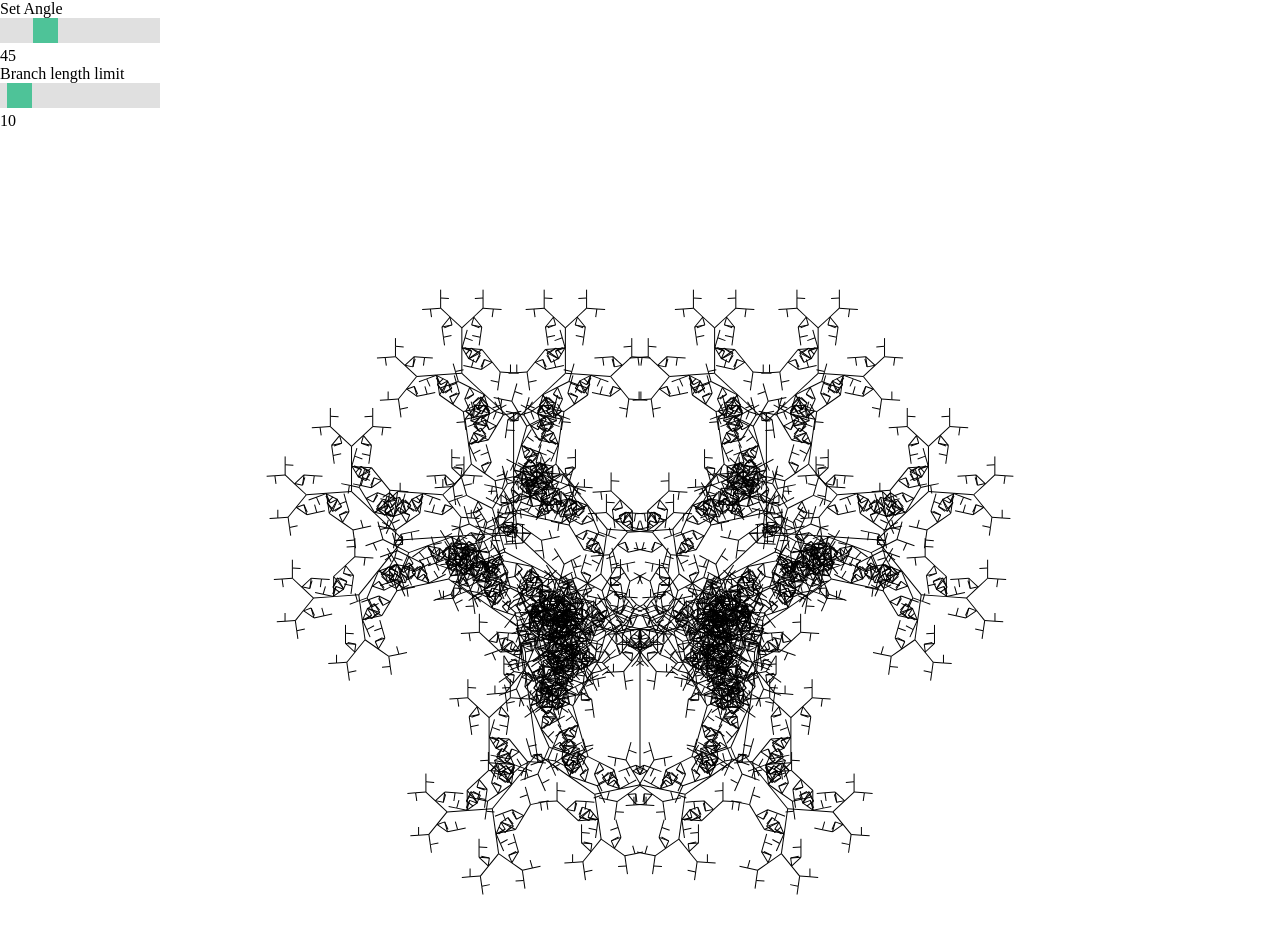
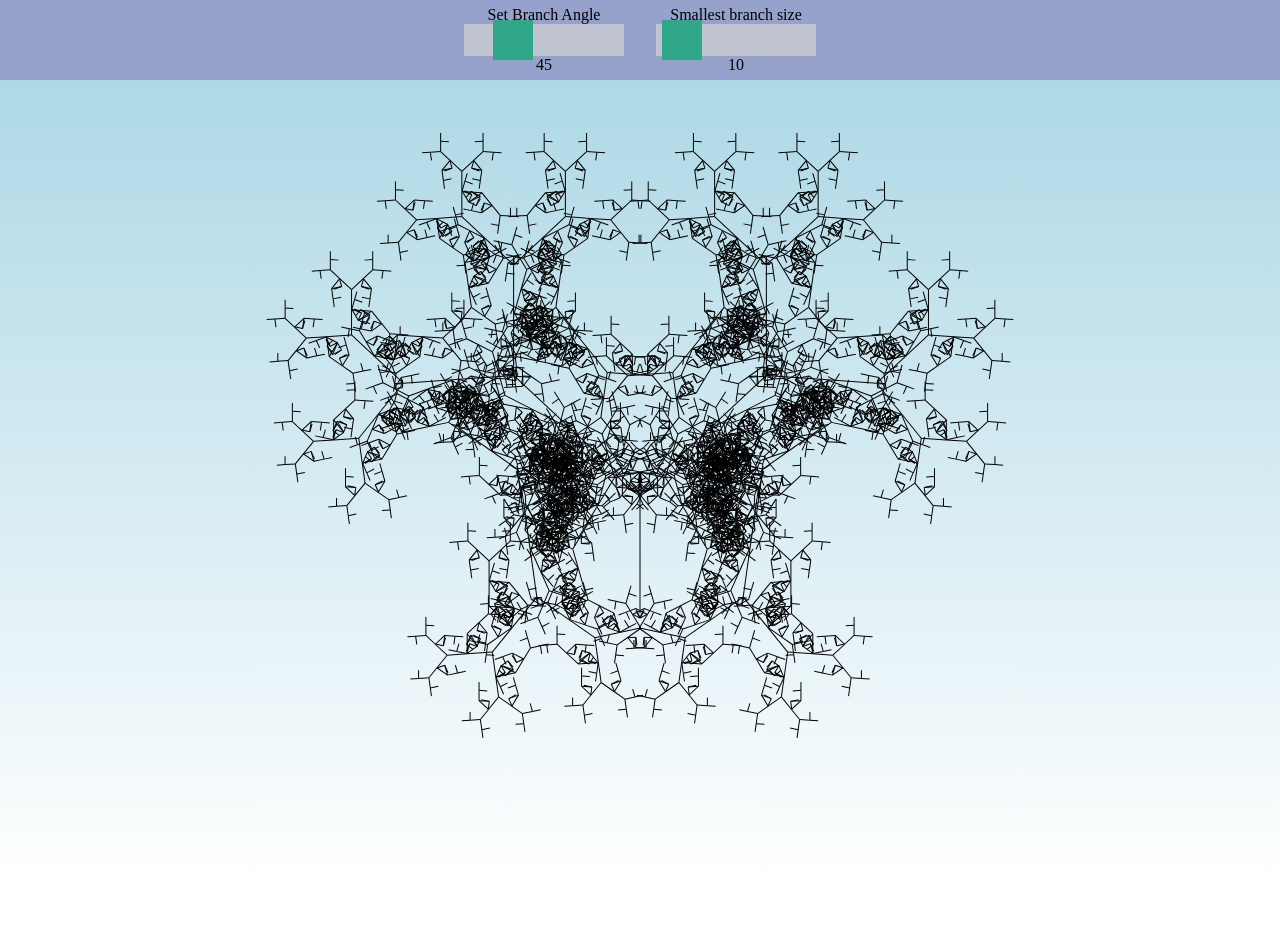
Before and after one commit to MattScarthSaunders/linr, a plain HTML site: page index.html in a window 1280 px wide. After the commit the page ends 880 px from the top, so only its background shows below. Drawn offline with Linux system fonts and the light colour scheme.

Commit message:
updated styles

```diff
--- a/index.html
+++ b/index.html
@@ -8,16 +8,18 @@
     <title>Linr</title>
 </head>
 <body>
-    <div class="slidecontainer">
-        <label>Set Angle</label>
+    <header>
+        <div class="slideContainer">
+            <label>Set Branch Angle</label>
             <input type="range" min="1" max="180" value="45" class="slider" id="angleRange">
             <output>45</output>
         </div>
-    <div class="slidecontainer">
-        <label>Branch length limit</label>
+        <div class="slideContainer">
+            <label>Smallest branch size</label>
             <input type="range" min="5" max="100" value="10" class="slider" id="branches">
             <output>10</output>
         </div>
+    </header>
     <canvas id="canvas" width="1920" height="1080"></canvas>
 </body>
 <foot>
--- a/script.js
+++ b/script.js
@@ -13,14 +13,14 @@ angleSlider.oninput = function () {
     this.nextElementSibling.value = this.value;
     ctx.clearRect(0,0,canvas.width,canvas.height);
     inputAngle = Number(angleSlider.value);
-    draw(canvas.width/2, canvas.height/1.25, 120, 0 , 10);
+    draw(canvas.width/2, canvas.height/1.5, 120, 0 , 10);
 }
 
 branchesSlider.oninput = function () {
     this.nextElementSibling.value = this.value;
     ctx.clearRect(0,0,canvas.width,canvas.height);
     branches = Number(branchesSlider.value);
-    draw(canvas.width/2, canvas.height/1.25, 120, 0 , 10);
+    draw(canvas.width/2, canvas.height/1.5, 120, 0 , 10);
 }
 
 function draw(startX, startY, length, angle, weight) {
@@ -48,4 +48,4 @@ function draw(startX, startY, length, angle, weight) {
 }
 
 
-draw(canvas.width/2, canvas.height/1.25, 120, 0 , 10);
+draw(canvas.width/2, canvas.height/1.5, 120, 0 , 10);
--- a/style.css
+++ b/style.css
@@ -9,24 +9,42 @@ canvas {
     top: -10;
     left: 0;
     overflow: hidden;
+    background: linear-gradient(lightblue, white);
 }
 
-.slidecontainer {
-    width: 10rem; /* Width of the outside container */
-  }
+header {
+  width: 100vw;
+  display: flex;
+  justify-content: center;
+  align-items: center;
+  gap: 2rem;
+  background-color: rgba(0, 30, 128, 0.411);
+  height: 5rem;
+}
+
+.slideContainer {
+  display: flex;
+  flex-direction: column;
+  align-items: center;
+  justify-content: center;
+}
+
+label {
+  font-size: 1rem;
+}
+
 
 
 .slider {
     -webkit-appearance: none;  /* Override default CSS styles */
     appearance: none;
-    width: 100%; /* Full-width */
-    height: 25px; /* Specified height */
+    width: 10rem; /* Full-width */
+    height: 2rem; /* Specified height */
     background: #d3d3d3; /* Grey background */
     outline: none; /* Remove outline */
     opacity: 0.7; /* Set transparency (for mouse-over effects on hover) */
     -webkit-transition: .2s; /* 0.2 seconds transition on hover */
     transition: opacity .2s;
-    z-index: 2;
   }
 
   /* Mouse-over effects */
@@ -38,15 +56,15 @@ canvas {
   .slider::-webkit-slider-thumb {
     -webkit-appearance: none; /* Override default look */
     appearance: none;
-    width: 25px; /* Set a specific slider handle width */
-    height: 25px; /* Slider handle height */
+    width: 2.5rem; /* Set a specific slider handle width */
+    height: 2.5rem; /* Slider handle height */
     background: #04AA6D; /* Green background */
     cursor: pointer; /* Cursor on hover */
   }
 
   .slider::-moz-range-thumb {
-    width: 25px; /* Set a specific slider handle width */
-    height: 25px; /* Slider handle height */
+    width: 2rem; /* Set a specific slider handle width */
+    height: 2rem; /* Slider handle height */
     background: #04AA6D; /* Green background */
     cursor: pointer; /* Cursor on hover */
   }
```
Lines whose indentation alone changed are shown as unchanged.
